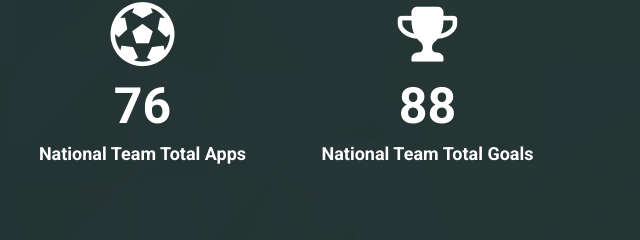
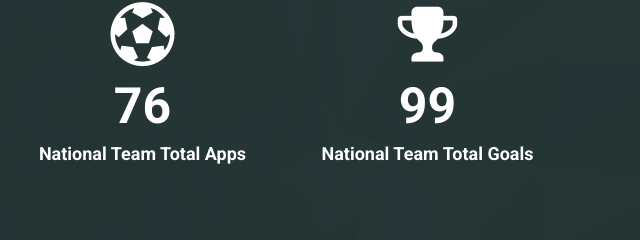
Before and after one commit to KKKKKXY/02athlete, a plain HTML site: page CRonaldo.html in a window 1280 px wide. Shown: the part 2793-3033 px from the top of the page, 640-1280 px from the left. Drawn offline with Linux system fonts and the light colour scheme; some packages are replaced by stand-ins of ours; a script that the page names is missing.

Commit message:
C Ronaldo fact

```diff
--- a/CRonaldo.html
+++ b/CRonaldo.html
@@ -253,7 +253,7 @@
                 </div>
                 <div class="col-sm-3 col-xs-6">
                   <i class="fa fa-trophy"></i>
-                  <h3 class="timer">88</h3>
+                  <h3 class="timer">99</h3>
                   <p>National Team Total Goals</p>
                 </div>
               </div><!-- /count-wrap -->
```
